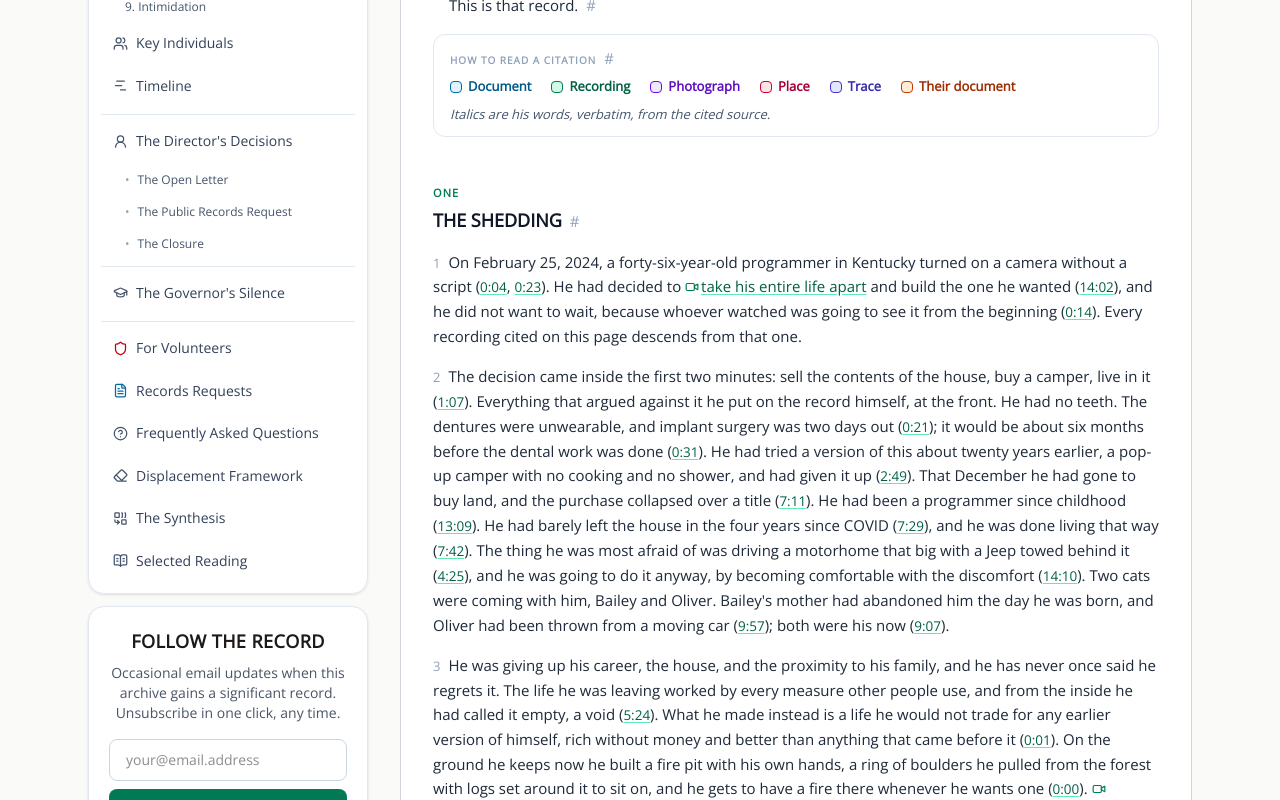
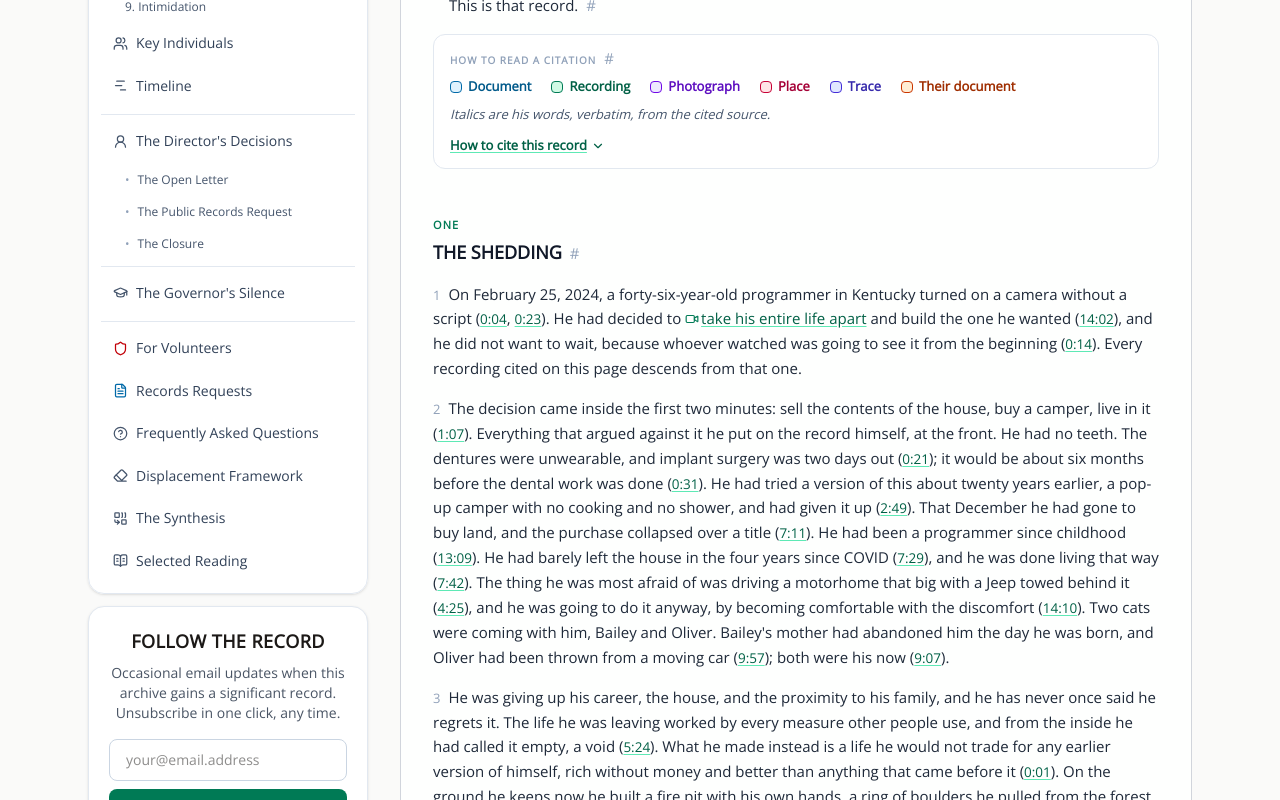
Before and after one commit to rswfire/rswfire.oprd, a Next.js app: page /testimony in a window 1280 px wide. Shown: the part 820-1620 px from the top of the page. Built offline with nearby package versions, Linux system fonts and the light colour scheme.

Commit message:
Citations: paragraph numbers become the address; how-to-cite reveal in the key

```diff
--- /dev/null
+++ b/components/testimony/CiteHow.tsx
@@ -0,0 +1,48 @@
+"use client";
+
+// components/testimony/CiteHow.tsx
+//
+// "How to cite this record", inside the citation key. Collapsed to one link;
+// opened, it gives the format: version plus paragraph. The versioning system
+// is what makes this possible — every version is frozen at a permanent
+// address, so a citation to a version and a paragraph number can never drift.
+import { useState } from "react";
+import Icon from "@/components/Icon";
+import { TESTIMONY_VERSIONS } from "@/data/testimonyVersions";
+import { useTestimonyVersion } from "@/components/testimony/versionContext";
+
+export default function CiteHow() {
+    const [open, setOpen] = useState(false);
+    const { version } = useTestimonyVersion();
+    const v = TESTIMONY_VERSIONS.find((x) => x.version === version) ?? TESTIMONY_VERSIONS[0];
+
+    return (
+        <div className="mt-2">
+            <button
+                onClick={() => setOpen((o) => !o)}
+                aria-expanded={open}
+                className="inline-flex items-center gap-1 text-[13px] font-semibold text-emerald-800 underline decoration-emerald-300 underline-offset-2 hover:text-emerald-600"
+            >
+                How to cite this record
+                <Icon name={open ? "ChevronUp" : "ChevronDown"} size={14} strokeWidth={2} aria-hidden />
+            </button>
+            {open && (
+                <div className="mt-2 rounded-lg border border-slate-200 bg-slate-50 px-3 py-2.5 text-[13px] leading-relaxed text-slate-700">
+                    <p>
+                        Cite the version and the paragraph. Every version of this testimony is
+                        frozen at a permanent address, so the citation can never drift.
+                    </p>
+                    <p className="mt-2 break-words rounded bg-white px-2.5 py-2 font-mono text-[12px] text-slate-800">
+                        Testimony of Robert Samuel White, v{v.version} ({v.date}), &para;27.
+                        <br />
+                        https://oprdvolunteerabuse.org/testimony/v{v.version}/#p27
+                    </p>
+                    <p className="mt-2">
+                        The number on any paragraph copies that paragraph&rsquo;s permanent
+                        address. The # on any part title does the same for the whole part.
+                    </p>
+                </div>
+            )}
+        </div>
+    );
+}
--- a/components/testimony/P.tsx
+++ b/components/testimony/P.tsx
@@ -4,16 +4,13 @@
 //
 // A numbered paragraph of the testimony.
 //
-// Two identifiers, doing two different jobs. `id` is canonical: minted once,
-// never reused, never changed, and it is what a link points at. `n` is the
-// paragraph's current position in the document, recomputed every time
-// scripts/number-testimony.mjs runs, and it exists so a reader can find their
-// place and say where they are.
-//
-// The consequence is the right one: editing the document renumbers what is
-// displayed and breaks nothing that was linked. A paragraph that is deleted
-// takes its anchor with it, which is the same thing that happens to any
-// address for something that no longer exists.
+// Two anchors, doing two different jobs. The paragraph's element id is its
+// NUMBER (`p27`), because links always carry the version and every version is
+// frozen at a permanent address: v1.4/#p27 means the same words forever. The
+// minted `id` slug stays as a second anchor inside the paragraph so links
+// copied before numbers became the address keep resolving. `n` itself is
+// recomputed by scripts/number-testimony.mjs whenever the current draft
+// changes; on a frozen version it never changes again.
 import Icon from "@/components/Icon";
 import { useState } from "react";
 import { useTestimonyVersion, versionedHref } from "@/components/testimony/versionContext";
@@ -33,7 +30,7 @@ export default function P({
     const copy = (e: React.MouseEvent) => {
         // Let a modified click do what the browser would normally do.
         if (e.metaKey || e.ctrlKey || e.shiftKey || e.altKey) return;
-        const url = `${window.location.origin}${versionedHref(version, id)}`;
+        const url = `${window.location.origin}${versionedHref(version, `p${n}`)}`;
         navigator.clipboard?.writeText(url).then(
             () => { setCopied(true); window.setTimeout(() => setCopied(false), 1400); },
             () => {}
@@ -41,9 +38,10 @@ export default function P({
     };
 
     return (
-        <p id={id} className="scroll-mt-24">
+        <p id={`p${n}`} className="scroll-mt-24">
+            <span id={id} aria-hidden className="scroll-mt-24" />
             <a
-                href={`#${id}`}
+                href={`#p${n}`}
                 onClick={copy}
                 aria-label={`Copy a link to paragraph ${n}`}
                 title="Copy link to this paragraph"
--- a/components/testimony/TestimonyBody.tsx
+++ b/components/testimony/TestimonyBody.tsx
@@ -15,6 +15,7 @@ import PlaceCite from "@/components/places/PlaceCite";
 import TraceCite from "@/components/traces/TraceCite";
 import TestimonyMeta from "@/components/testimony/TestimonyMeta";
 import Hash from "@/components/testimony/Hash";
+import CiteHow from "@/components/testimony/CiteHow";
 import TestimonyToc from "@/components/testimony/TestimonyToc";
 import P from "@/components/testimony/P";
 
@@ -256,6 +257,7 @@ export default function TestimonyBody({
                 <div className="mt-2 text-[13px] text-slate-600">
                     <em>Italics are his words, verbatim, from the cited source.</em>
                 </div>
+                <CiteHow />
             </div>
 
             <Part n="One" title="THE SHEDDING">
```
